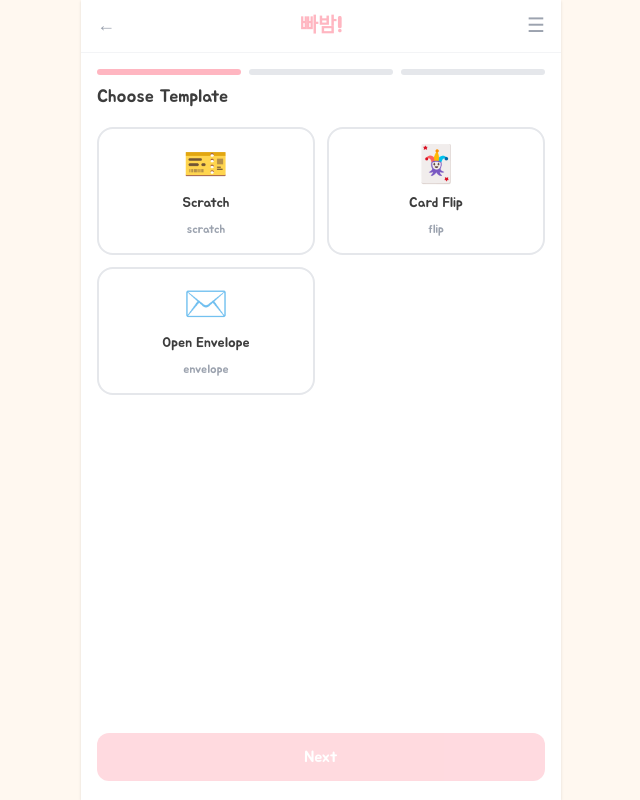
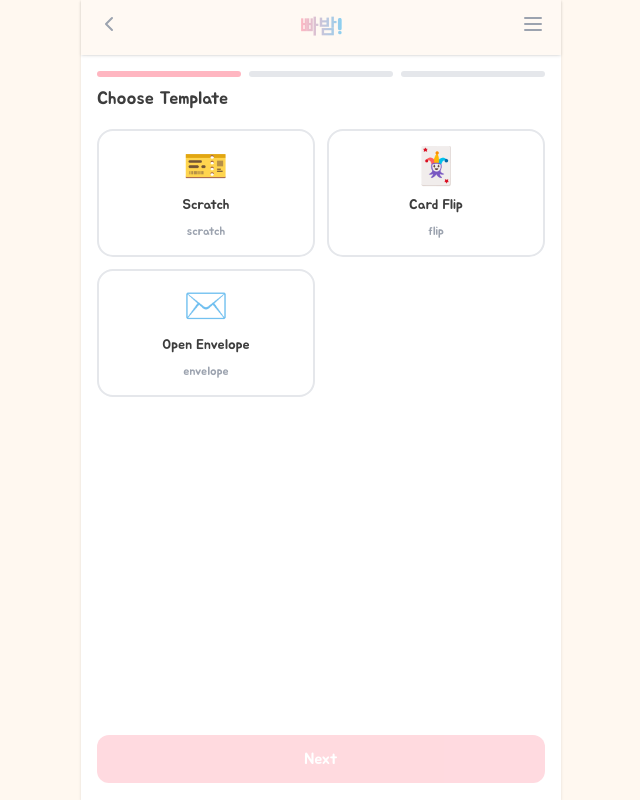
Before and after one commit to Anne-Hyeyeon/bbabam, a Next.js app: page /en/create in a window 1280 px wide. Shown: the whole page, without its empty margins (319-959 px from the left). Built offline with nearby package versions, Linux system fonts and the light colour scheme.

Commit message:
style: update Header with gradient logo, SVG icons, backdrop blur

```diff
--- a/src/components/layout/header.tsx
+++ b/src/components/layout/header.tsx
@@ -15,27 +15,33 @@ export function Header({ showBack = true, showHamburger = true }: HeaderProps) {
 
   return (
     <>
-      <header className="sticky top-0 z-40 flex items-center justify-between px-4 py-3 bg-white border-b border-gray-100">
+      <header className="sticky top-0 z-40 flex items-center justify-between px-4 py-3 bg-cream/80 backdrop-blur-sm shadow-sm">
         <div className="w-10">
           {showBack && (
             <button
               onClick={() => router.back()}
-              className="text-text-secondary text-lg"
+              className="text-text-secondary"
               aria-label="뒤로가기"
             >
-              ←
+              <svg width="24" height="24" viewBox="0 0 24 24" fill="none" stroke="currentColor" strokeWidth="2" strokeLinecap="round" strokeLinejoin="round">
+                <path d="M15 18l-6-6 6-6" />
+              </svg>
             </button>
           )}
         </div>
-        <h1 className="text-xl text-pink-baby font-bold">빠밤!</h1>
+        <h1 className="text-xl font-bold bg-gradient-to-r from-pink-baby to-blue-baby bg-clip-text text-transparent">
+          빠밤!
+        </h1>
         <div className="w-10 text-right">
           {showHamburger && (
             <button
               onClick={() => setMenuOpen(true)}
-              className="text-text-secondary text-xl"
+              className="text-text-secondary"
               aria-label="메뉴"
             >
-              ☰
+              <svg width="24" height="24" viewBox="0 0 24 24" fill="none" stroke="currentColor" strokeWidth="2" strokeLinecap="round">
+                <path d="M4 6h16M4 12h16M4 18h16" />
+              </svg>
             </button>
           )}
         </div>
```
